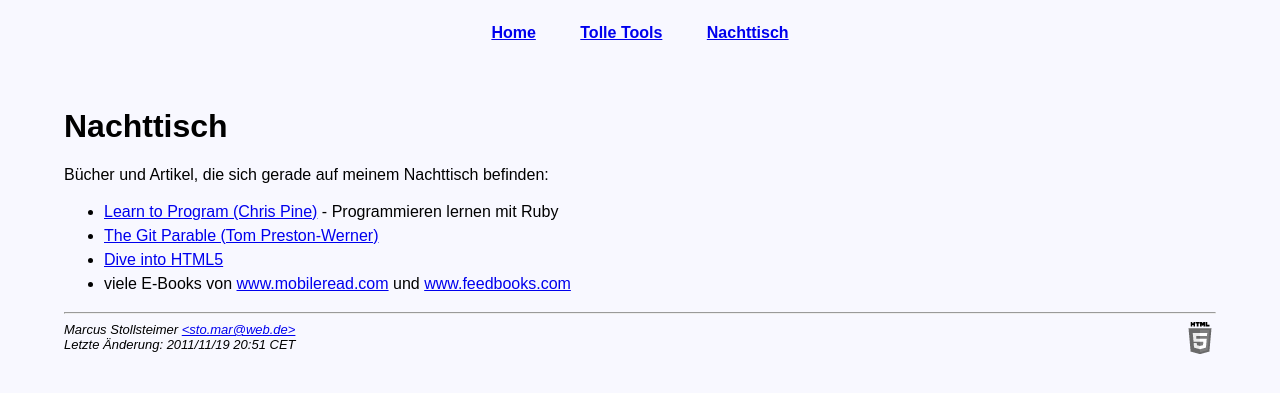
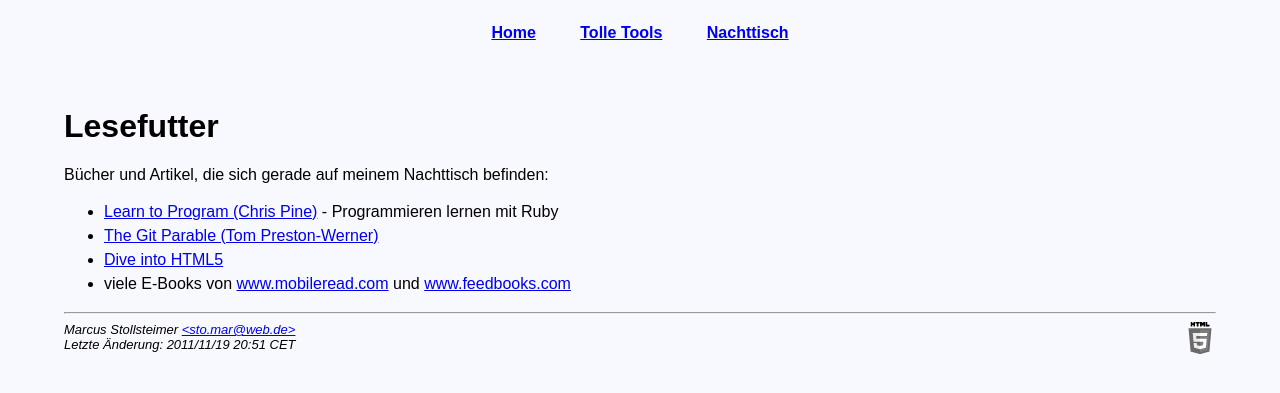
Before and after one commit to stomar/stomar.github.com, a Jekyll site: the page built from nachttisch.md, in a window 1280 px wide. Shown: the top 393 px of the page. Built offline with Jekyll 4.4.1, drawn with Linux system fonts in a browser that asks for light colours.

Commit message:
page title changed

```diff
--- a/nachttisch.md
+++ b/nachttisch.md
@@ -1,10 +1,10 @@
 ---
 layout: main
-title: Nachttisch
+title: Lesefutter
 date: 2011/11/19 20:51 CET
 ---
 
-# Nachttisch #
+# Lesefutter #
 
 Bücher und Artikel, die sich gerade auf meinem Nachttisch befinden:
 
```
